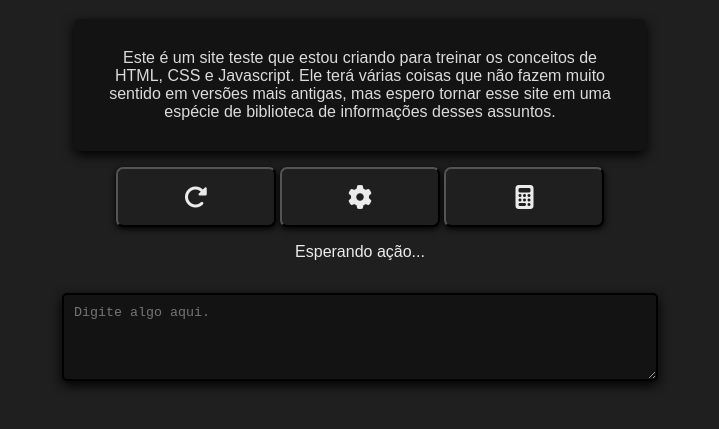
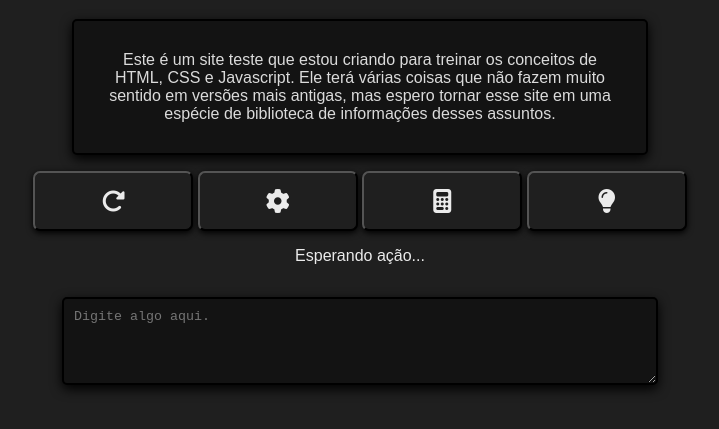
Before and after one commit to Gorude/Projeto-Site-de-Estudo, a plain HTML site: page Projeto_Site/index.html in a window 1280 px wide. Shown: the part 61-490 px from the top of the page, without its empty margins (280-999 px from the left). Drawn offline with Linux system fonts and the light colour scheme.

Commit message:
Adição do botão de luz

```diff
--- a/Test/index.html
+++ b/Projeto_Site/index.html
@@ -10,14 +10,15 @@
     <link rel="stylesheet" href="https://cdnjs.cloudflare.com/ajax/libs/font-awesome/6.5.2/css/all.min.css">
 </head>
 <body>
-    <h1>Teste de JavaScript</h1>
-    <div class="lorem">
+    <h1 id="titulo">Teste de JavaScript</h1>
+    <div class="lorem" id="lorem_box">
         Este é um site teste que estou criando para treinar os conceitos de HTML, CSS e Javascript. Ele terá várias coisas que não fazem muito sentido em versões mais antigas, mas espero tornar esse site em uma espécie de biblioteca de informações desses assuntos.
     </div>
-    <p>
+    <p id="botoes">
         <button id ='refresh' class="botao"><i class="fa-solid fa-rotate-right"></i></button>
         <button id ='config' class="botao"><i class="fa-solid fa-gear"></i></button>
         <button id ='calculator' class="botao"><i class="fa-solid fa-calculator"></i></button>
+        <button id ='light' class="botao"><i class="fa-solid fa-lightbulb"></i></button>
         <div id="msg">Esperando ação...</div>
     </p>
     <textarea class="campo_texto" id="text_input" placeholder="Digite algo aqui."></textarea>
--- a/Test/script.js
+++ b/Projeto_Site/script.js
@@ -17,8 +17,23 @@ document.write(`Delta    : ${(b*b)-(4*a*c)}<br>
                 Sem resultado.`)
 }
 */
+const bodyElement = document.body;
 const bot = document.getElementById('refresh');
+const bulb = document.getElementById('light');
 const paragrafo = document.getElementById('msg');
+
+const titulo = document.getElementById('titulo');
+const lorem_box = document.getElementById('lorem_box');
+const botoes = document.getElementById('botoes');
+const text_input = document.getElementById('text_input');
 bot.addEventListener('click', function() {
   paragrafo.textContent = 'Olá, Bom dia! O botão foi clicado às ' + new Date().toLocaleTimeString();
 });
+bulb.addEventListener('click', function() {
+  const gradiente = bodyElement.classList.toggle('gradiente_fundo')
+
+  // titulo.classList.toggle('shadow')
+  lorem_box.classList.toggle('shadow')
+  botoes.classList.toggle('shadow')
+  text_input.classList.toggle('shadow')
+});
--- a/Test/style.css
+++ b/Projeto_Site/style.css
@@ -4,13 +4,32 @@ body{
     display: flex;
     flex-direction: column;
     align-items: center;
-    justify-content: center;
     min-height: 100px;
 
     background-color: rgb(31, 31, 31);
     font-family: Arial, Helvetica, sans-serif;
     color: rgb(235, 235, 235);
     margin: 0;
+    min-height: 100vh;
+    position: relative;
+    overflow: hidden;
+}
+body::before{
+    content: '';
+    position: absolute;
+    top: 0;
+    left: 0;
+    width: 100%;
+    height: 100%;
+    /* O gradiente agora é o background do pseudoelemento */
+    background-image: linear-gradient(to bottom, rgb(31, 31, 31), rgb(236, 236, 236));
+    opacity: 0; /* Começa invisível */
+    z-index: -1; /* Coloca o pseudoelemento atrás do conteúdo */
+    /* A transição de opacidade de 3 segundos é a animação */
+    transition: opacity 3s ease;
+}
+.shadow{
+    box-shadow: 0 -36px 20px rgba(0, 0, 0, 0.5) !important;
 }
 p{
     text-align: center;
@@ -19,9 +38,11 @@ p{
     margin-left: 20px;
     margin-right: 20px;
     color: rgb(235, 235, 235);
+    transition: box-shadow 3s ease;
 }
 h1{
-    color: rgb(235, 235, 235)
+    color: rgb(235, 235, 235);
+    transition: box-shadow 3s ease;
 }
 .lorem{
     width: 512px;
@@ -31,6 +52,8 @@ h1{
     padding: 30px;
     background-color: rgb(19, 19, 19);
     color: rgb(219, 219, 219);
+    border: 2px solid rgb(0, 0, 0);
+    transition: box-shadow 3s ease;
 }
 .campo_texto{
     width: 572px;
@@ -41,6 +64,7 @@ h1{
     padding: 10px;
     background-color: rgb(19, 19, 19);
     color: rgb(0, 240, 72);
+    transition: box-shadow 3s ease;
 }
 .botao{
     width: 160px;
@@ -62,6 +86,10 @@ h1{
     font-size: 24px;
     color: rgb(235, 235, 235);
 }
+.botao .fa-lightbulb{
+    font-size: 24px;
+    color: rgb(235, 235, 235);
+}
 .botao:hover{
     transform: translateY(-5px);
     box-shadow: 0px 4px 12px rgb(0, 0, 0);
@@ -75,3 +103,6 @@ h1{
     animation-duration: 0.2s;
     animation-timing-function: ease;
 }
+.gradiente_fundo::before{
+    opacity: 1;
+}
```
Also changed, not shown: 1 other file.
